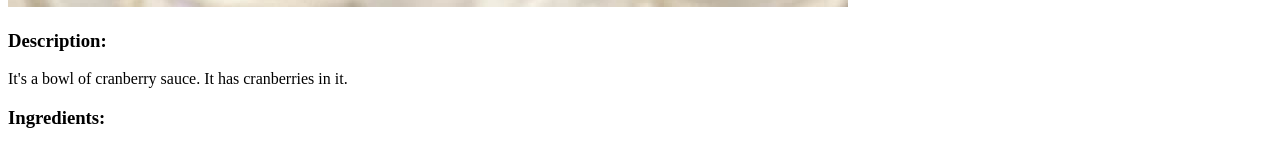
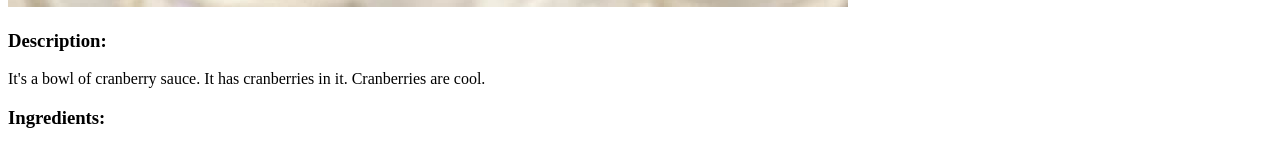
Before and after one commit to CaptainClompy/odin-recipies, a plain HTML site: page recipies/cranberry.html in a window 1280 px wide. Shown: the part 1333-1481 px from the top of the page. Drawn offline with Linux system fonts and the light colour scheme.

Commit message:
Added a sentence

```diff
--- a/recipies/cranberry.html
+++ b/recipies/cranberry.html
@@ -12,7 +12,7 @@
 
          <h3>Description:</h3>
 
-         <p>It's a bowl of cranberry sauce. It has cranberries in it.</p>
+         <p>It's a bowl of cranberry sauce. It has cranberries in it. Cranberries are cool.</p>
 
          <h3>Ingredients:</h3>
 
```
